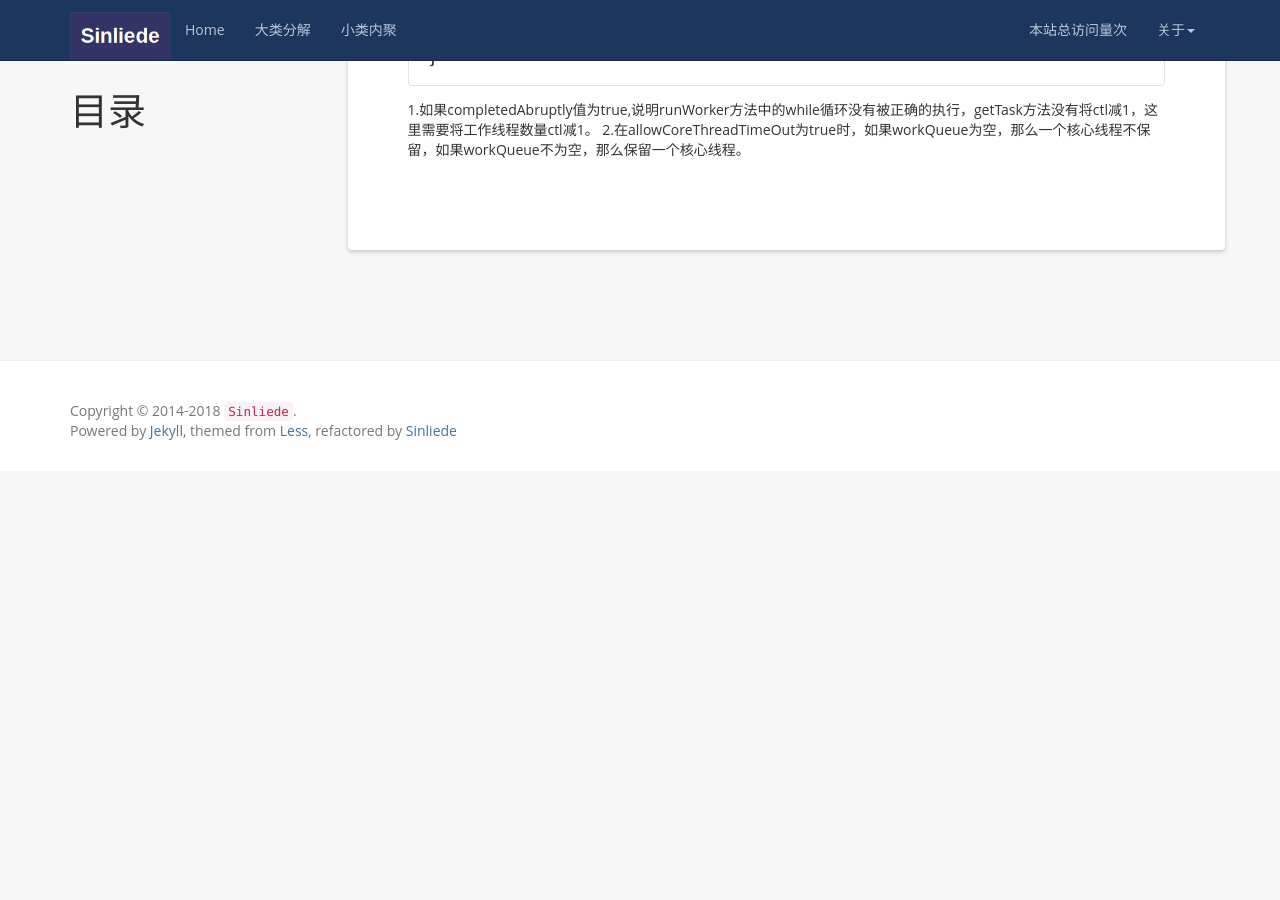
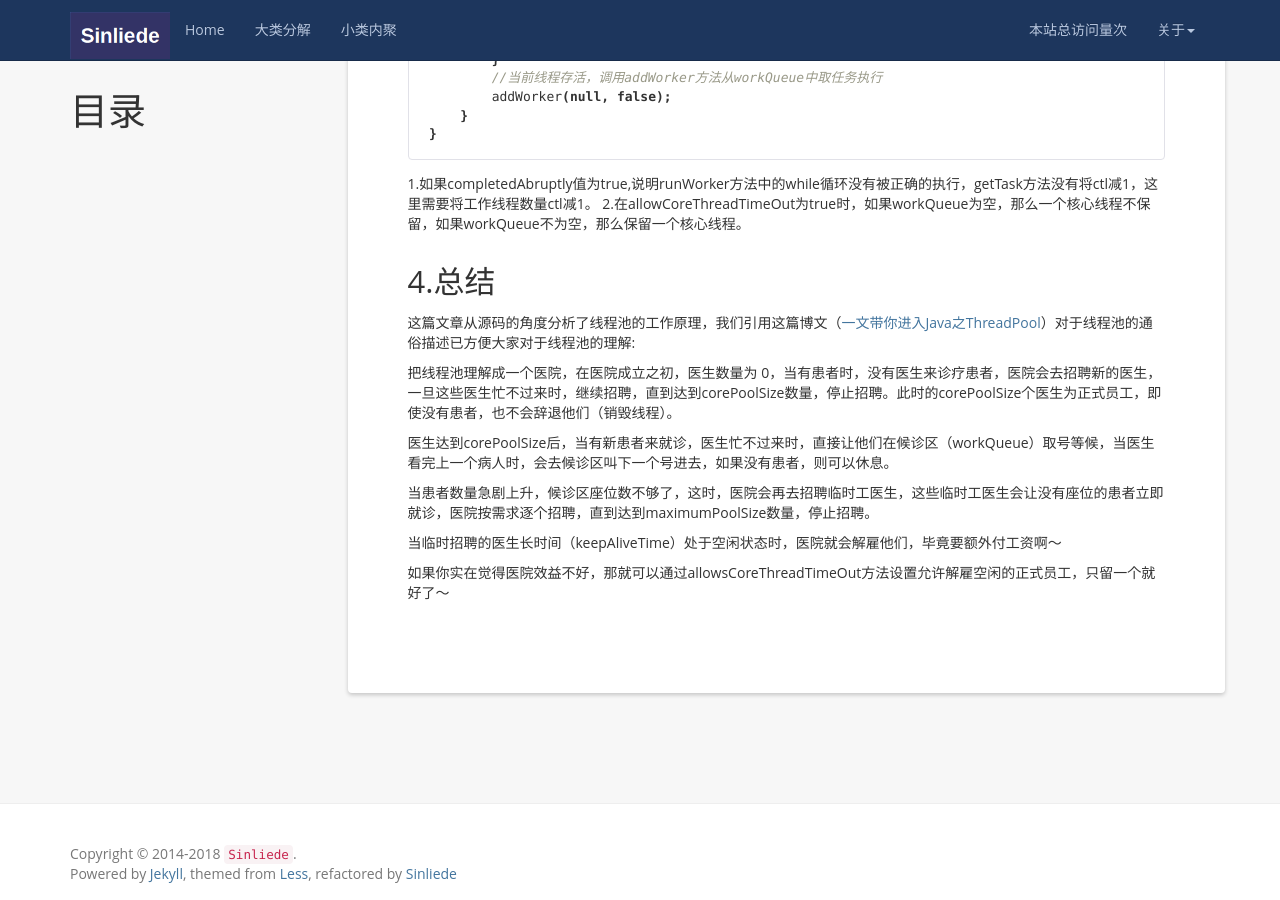
Before and after one commit to Sinliede/Sinliede.github.io, a Jekyll site: the page built from _posts/2018-12-20-JUC解析<二>ThreadPoolExecutor和AbstractQueuedSynchronizer.md, in a window 1280 px wide and 900 px high, scrolled down 8966 px. Built offline with Jekyll 4.4.1, drawn with Linux system fonts in a browser that asks for light colours; nearby versions of some CDN libraries; our own code applies the rules of GitHub Pages for plain Markdown files; Markdown is read by kramdown in place of the engine named in the settings; a script that is not in the unit is left out; comment, search, counter and statistics services are not loaded; before the commit the page ends 9437 px from its top, so only the background shows below that; some of the changed text lies outside the part shown.

Commit message:
ThreadPoolExecutor<一> update

````diff
--- a/_posts/2018-12-20-JUC解析<二>ThreadPoolExecutor和AbstractQueuedSynchronizer.md
+++ b/_posts/2018-12-20-JUC解析<二>ThreadPoolExecutor和AbstractQueuedSynchronizer.md
@@ -37,13 +37,17 @@ private static final int CAPACITY   = (1 << COUNT_BITS) - 1;            //2^29 -
 
 //RUNNING状态，代表线程池正常工作，注意从-2^29到-1，线程池都是处于RUNNING状态
 private static final int RUNNING    = -1 << COUNT_BITS;                 //-2^29
+//SHUTDOWN状态
 private static final int SHUTDOWN   =  0 << COUNT_BITS;                 //0，
+//STOP状态
 private static final int STOP       =  1 << COUNT_BITS;                 //2^29
+//TIDYING状态
 private static final int TIDYING    =  2 << COUNT_BITS;                 //2*2^29
+//TERMINATED状态
 private static final int TERMINATED =  3 << COUNT_BITS;                 //3*2^29
 
 // Packing and unpacking ctl
-//c<0时返回-2^29, c>=0时返回c,此方法可以用于判断线程池是否处于RUNNING状态
+//c<0时返回-2^29, c>=0时返回c,此方法可以用于判断线程池处于何种状态
 private static int runStateOf(int c)     { return c & ~CAPACITY; }
 //按位与操作，注意CAPACITY后28位都是1，第29位是0，符号位是0，此操作后的结果是保留入参c的前28位并取正
 //注意如果入参c是负数的话按照返回的是c的补码的前28位并取正。c从-2^29到-1的结果分别是0到2^29-1
@@ -436,3 +440,16 @@ private void processWorkerExit(Worker w, boolean completedAbruptly) {
 ```
 1.如果completedAbruptly值为true,说明runWorker方法中的while循环没有被正确的执行，getTask方法没有将ctl减1，这里需要将工作线程数量ctl减1。
 2.在allowCoreThreadTimeOut为true时，如果workQueue为空，那么一个核心线程不保留，如果workQueue不为空，那么保留一个核心线程。
+
+## 4.总结
+这篇文章从源码的角度分析了线程池的工作原理，我们引用这篇博文（[一文带你进入Java之ThreadPool](http://hulong.me/2017/01/19/Java-ThreadPool.html)）对于线程池的通俗描述已方便大家对于线程池的理解:
+
+把线程池理解成一个医院，在医院成立之初，医生数量为 0，当有患者时，没有医生来诊疗患者，医院会去招聘新的医生，一旦这些医生忙不过来时，继续招聘，直到达到corePoolSize数量，停止招聘。此时的corePoolSize个医生为正式员工，即使没有患者，也不会辞退他们（销毁线程）。
+
+医生达到corePoolSize后，当有新患者来就诊，医生忙不过来时，直接让他们在候诊区（workQueue）取号等候，当医生看完上一个病人时，会去候诊区叫下一个号进去，如果没有患者，则可以休息。
+
+当患者数量急剧上升，候诊区座位数不够了，这时，医院会再去招聘临时工医生，这些临时工医生会让没有座位的患者立即就诊，医院按需求逐个招聘，直到达到maximumPoolSize数量，停止招聘。
+
+当临时招聘的医生长时间（keepAliveTime）处于空闲状态时，医院就会解雇他们，毕竟要额外付工资啊～
+
+如果你实在觉得医院效益不好，那就可以通过allowsCoreThreadTimeOut方法设置允许解雇空闲的正式员工，只留一个就好了～
````
